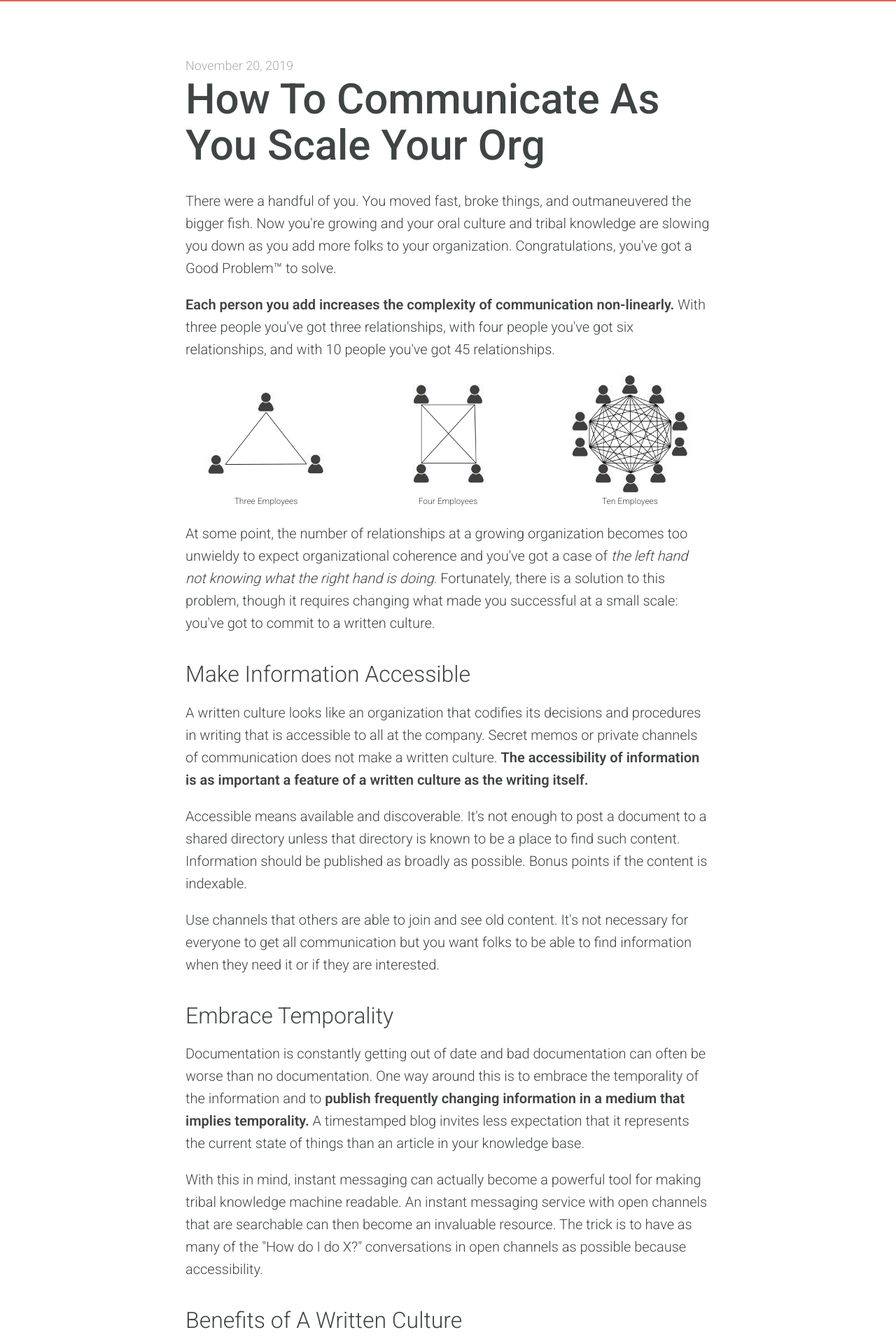
After one commit to mattparrilla/mattparrilla.github.io, a Flask app: template templates/how-to-communicate-as-you-scale-your-org.html in a window 1280 px wide. The commit adds this page. Shown: the top 1920 px of the page at 70% size. Run offline with Flask 2, Linux system fonts and the light colour scheme; the template is opened without the code that fills it, so the values that code supplies are empty; some libraries are stand-ins or nearby versions; some web fonts are replaced.

Commit message:
Add written culture post

```diff
--- a/posts.json
+++ b/posts.json
@@ -3,6 +3,11 @@
     "title": "Personal website of Matt Parrilla",
     "description": "Data visualizations, blog posts, and random musings of an embedded cultural anthropologist",
     "social_img": "img/harvest_moon.png"
+  },
+  "how-to-communicate-as-you-scale-your-org": {
+    "title": "How To Communicate As You Scale Your Org",
+    "description": "Embracing a written culture can help your org get through growing pains as you scale from small to medium sized",
+    "social_img": "img/ten_employees.png"
   },
   "how-to-tell-where-robot-is-underwater": {
     "title": "How To Tell Where Your Robot Is When It's Underwater",
--- /dev/null
+++ b/templates/how-to-communicate-as-you-scale-your-org.html
@@ -0,0 +1,77 @@
+{% extends "base.html" %}
+
+{% block head %}
+  <style>
+    .caption {
+      text-align: center;
+      font-size: 12px;
+    }
+    h1 {
+      margin-bottom: 30px !important;
+    }
+    ul {
+      margin-bottom: 30px;
+    }
+  </style>
+{% endblock %}
+
+{% block content %}
+  <div class="row post">
+    <div class="col-sm-10 col-sm-offset-1 col-md-8 col-md-offset-2">
+      <div class="title-block">
+        <p class="date">November 20, 2019</p>
+        <h1>How To Communicate As You Scale Your Org</h1>
+      </div>
+      <div id="body">
+        <p>There were a handful of you. You moved fast, broke things, and outmaneuvered the bigger fish. Now you're growing and your oral culture and tribal knowledge are slowing you down as you add more folks to your organization. Congratulations, you've got  a Good Problem&#8482; to solve.</p>
+        <p><strong>Each person you add increases the complexity of communication non-linearly.</strong> With three people you've got three relationships, with four people you've got six relationships, and with 10 people you've got 45 relationships.</p>
+        <div class="row">
+          <div class="col-sm-4">
+            <img class="img-responsive" src="{{ url_for('static', filename='img/three_employees.png') }}" alt="Graph of relationsips between three employees"></img>
+            <p class="caption">Three Employees</p>
+          </div>
+          <div class="col-sm-4">
+            <img class="img-responsive" src="{{ url_for('static', filename='img/four_employees.png') }}" alt="Graph of relationsips between four employees"></img>
+            <p class="caption">Four Employees</p>
+          </div>
+          <div class="col-sm-4">
+            <img class="img-responsive" src="{{ url_for('static', filename='img/ten_employees.png') }}" alt="Graph of relationsips between ten employees"></img>
+            <p class="caption">Ten Employees</p>
+          </div>
+        </div>
+        <p>At some point, the number of relationships at a growing organization becomes too unwieldy to expect organizational coherence and you've got a case of <em>the left hand not knowing what the right hand is doing.</em> Fortunately, there is a solution to this problem, though it requires changing what made you successful at a small scale: you've got to commit to a written culture.</p>
+        <h2>Make Information Accessible</h2>
+        <p>A written culture looks like an organization that codifies its decisions and procedures in writing that is accessible to all at the company. Secret memos or private channels of communication does not make a written culture. <strong>The accessibility of information is as important a feature of a written culture as the writing itself.</strong></p>
+        <p>Accessible means available and discoverable. It's not enough to post a document to a shared directory unless that directory is known to be a place to find such content. Information should be published as broadly as possible. Bonus points if the content is indexable.</p>
+        <p>Use channels that others are able to join and see old content. It's not necessary for everyone to get all communication but you want folks to be able to find information when they need it or if they are interested.</p>
+        <h2>Embrace Temporality</h2>
+        <p>Documentation is constantly getting out of date and bad documentation can often be worse than no documentation. One way around this is to embrace the temporality of the information and to <strong>publish frequently changing information in a medium that implies temporality.</strong> A timestamped blog invites less expectation that it represents the current state of things than an article in your knowledge base.</p>
+        <p>With this in mind, instant messaging can actually become a powerful tool for making tribal knowledge machine readable. An instant messaging service with open channels that are searchable can then become an invaluable resource. The trick is to have as many of the "How do I do X?" conversations in open channels as possible because accessibility.</p>
+        <h2>Benefits of A Written Culture</h2>
+        <h3>Easier Onboarding</h3>
+        <p>One of the main beneficiaries of a written culture of your company are the folks who aren't yet at your company. Having policies, procedures, and reasons accessible to new hires gives them the ability to find and ingest this information as needed with less impact on the rest of the team.</p>
+        <h3>Increase Bus Factor</h3>
+        <p>The "bus factor" is the number of folks who need to get hit by a bus to derail a project. When important information lives in the brains of individuals, there are business consequences to those individuals being sick, taking vacation, or leaving your company. It's also benefits the individual if their time off isn't always interrupted by someone in the organization needing that information.</p>
+        <h3>Remote Friendly</h3>
+        <p>At a small company, many decisions get made around the proverbial water cooler, but if you've got remote workers you need to a channel to disseminate information to them.</p>
+        <h3>Greater Cohesion</h3>
+        <p>Remember the graphs of relationships above: as you increase the number of people in an organization, the number of possible relationships explodes. To keep everybody marching in the same direction it helps to have guideposts that folks can use to orient themselves.</p>
+        <h3>The Clarifying Power of Writing</h3>
+        <p>Even the act of writing, separate from the artifact it produces, has its benefits. Needing to articulate information in a cohesive and understandable manner benefits the writer, as well as the reader.</p>
+
+        <h2>Commit to a Written Culture</h2>
+        <p>Changing your company culture is hard and needs to feel organic, failing to do so runs the risk of stifling the dynamism that made you successful in the first place. Fortunately, there's plenty of low-hanging fruit that can help get the ball rolling, such as:</p>
+        <ul>
+          <li>public and searchable instant messaging channels</li>
+          <li>email groups</li>
+          <li>meeting agendas and synopses</li>
+        </ul>
+        <p>If you aim for accessible information and embrace temporality, you can have a low-pain and high-reward shift to a written culture, giving people access to the information they need to do their job.</p>
+        <hr>
+        <p>I hope you enjoyed this post. If you are interested in more content like this you should <a href="//twitter.com/mattparrilla">follow me on twitter</a> or <a href="http://matthewparrilla.com">keep an eye my website.</a> Please reach out if you have any questions.</p>
+        <hr>
+        <p><a href="https://twitter.com/patio11/status/1194902286935322625">A tweet from Patrick McKenzie</a> was the source of some of the specific language of this post. Everything Patrick writes is worth reading, so <a href="https://www.kalzumeus.com/">check him out.</a></p>
+      </div>
+    </div>
+  </div>
+{% endblock %}
```
Also changed, not shown: build/index.html (+7 -0 lines), build/post/how-to-communicate-as-you-scale-your-org/index.html (added, +136 -0 lines), build/post/index/index.html (+7 -0 lines), templates/index.html (+7 -0 lines), static/img/four_employees.png (added), static/img/ten_employees.png (added), static/img/three_employees.png (added), static/img/wedding_icon.png (added), 4 other files.
